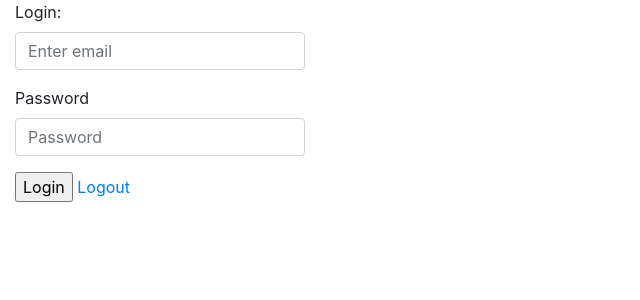
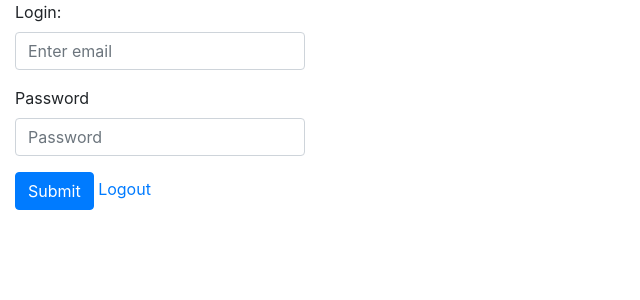
Before and after one commit to RoboInterativo/robocms, a Python web app: template robocms_app/templates/base_admin.html in a window 1280 px wide. Shown: the top 300 px of the page, without its empty margins (0-640 px from the left). Run offline with Jinja, Linux system fonts and the light colour scheme; the template is opened without the code that fills it, so the values that code supplies are empty; some libraries are stand-ins or nearby versions.

```diff
--- a/robocms_app/templates/base_admin.html
+++ b/robocms_app/templates/base_admin.html
@@ -34,7 +34,8 @@
                    placeholder="Password">
         </div>
 
-        <input type="submit" value="Login">
+        <!--<input type="submit" value="Login"> -->
+        <button type="submit"   value="Login"class="btn btn-primary">Submit</button>
 
 </form>
         <a href="/logout">Logout</a>
```
